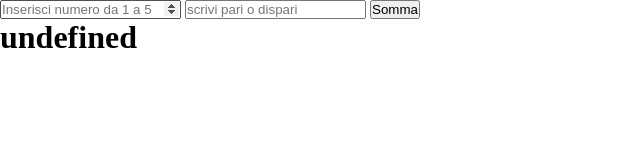
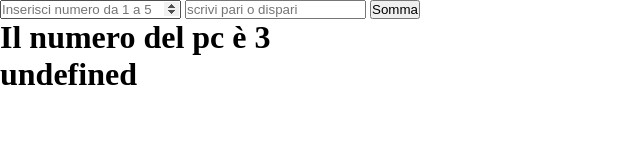
Before and after one commit to IbraChar03/js-paliedispari, a plain HTML site: page pari dispari/index.html in a window 1280 px wide. Both pictures are taken after a click on the button "Somma". Shown: the whole page, without its empty margins (0-640 px from the left). Drawn offline with Linux system fonts and the light colour scheme.

Commit message:
numero computer

```diff
--- a/pari dispari/index.html
+++ b/pari dispari/index.html
@@ -10,8 +10,8 @@
     <input type="number" id="input" placeholder="Inserisci numero da 1 a 5">
     <input type="text" id="input2" placeholder="scrivi pari o dispari">
     <button id="button">Somma</button>
+    <h1 id="title2"></h1>
     <h1 id="title1"></h1>
-    <h1 id="title2"></h1>
     <script src="main.js"></script>
 
 </body>
--- a/pari dispari/main.js
+++ b/pari dispari/main.js
@@ -1,25 +1,29 @@
 
-var numUtente=document.getElementById("input");
-var numrandompc=numeropc();
-var paridispari=document.getElementById("input2");
-var somma=numUtente + numrandompc;
+let numUtente=document.getElementById("input");
+let numrandompc=numeropc();
+let paridispari=document.getElementById("input2");
+let somma=numUtente + numrandompc;
 let button=document.getElementById("button");
 button.addEventListener("click",
 function(){
   numUtente=document.getElementById("input").value;
   console.log(numUtente)
+
   paridispari=document.getElementById("input2").value;
-   console.log(paridispari);
+
   numrandompc=numeropc();
   console.log(numrandompc)
+  let stampa2=document.getElementById("title2");
+  stampa2.innerHTML=`Il numero del pc è ${numrandompc}`;
+
   somma= Number(numUtente) + Number(numrandompc);
   console.log(somma);
-    var stampa=document.getElementById("title1");
-    stampa.innerHTML=`la somma e ${somma}`;
-    var risultato=sommaPariDispari();
+
+  let  risultato=sommaPariDispari();
   console.log(risultato);
-    var stampa2=document.getElementById("title2");
+  let stampa=document.getElementById("title1");
   stampa.innerHTML=risultato;
+
   if(numUtente>5 || numUtente==0){
       alert("Attenzione! Devi inserire un numero da 1 a 5");
       location.reload();
@@ -32,14 +36,6 @@ function(){
 }
 
 );
-
-
-
-
-
-
-
-
 
 
 function numeropc(){
```
Lines whose indentation alone changed are shown as unchanged.
